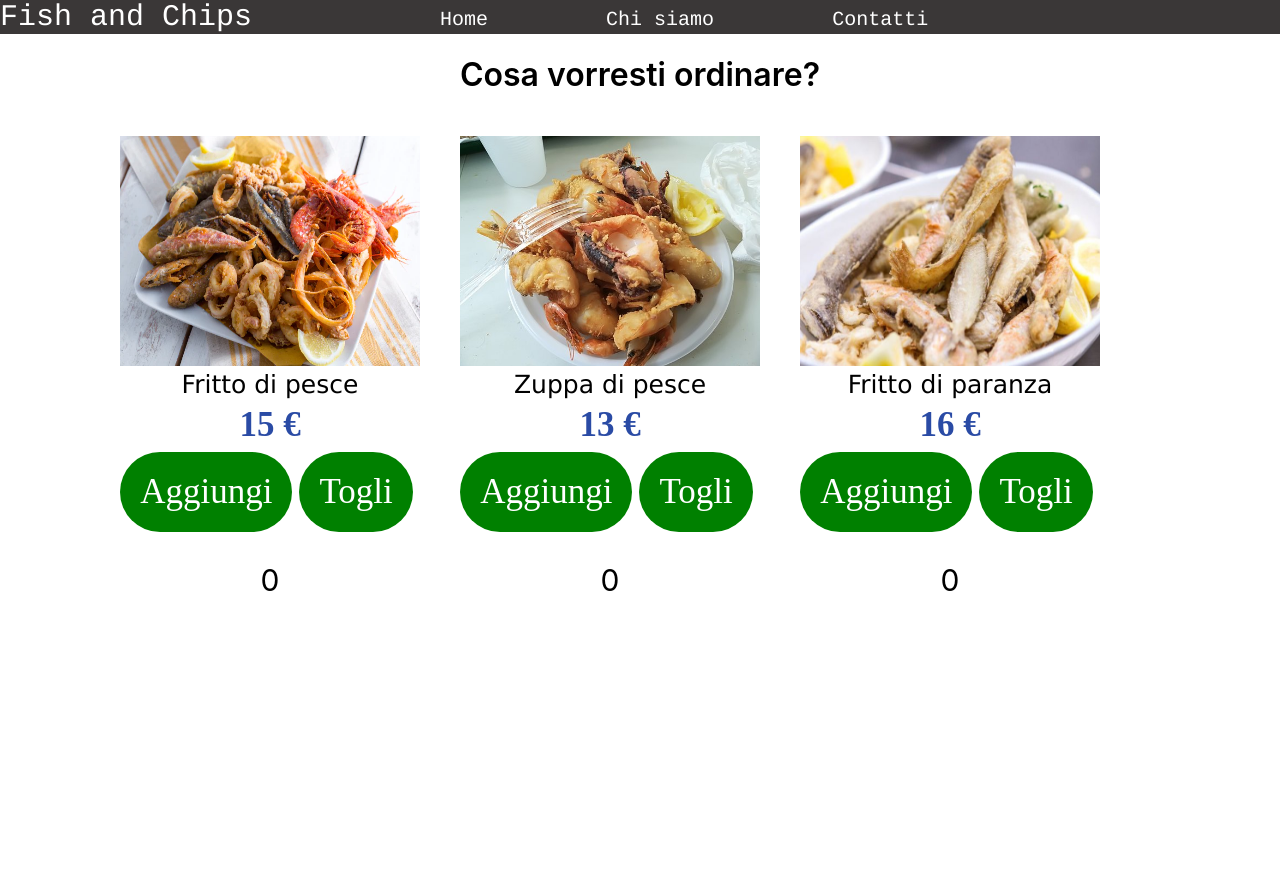
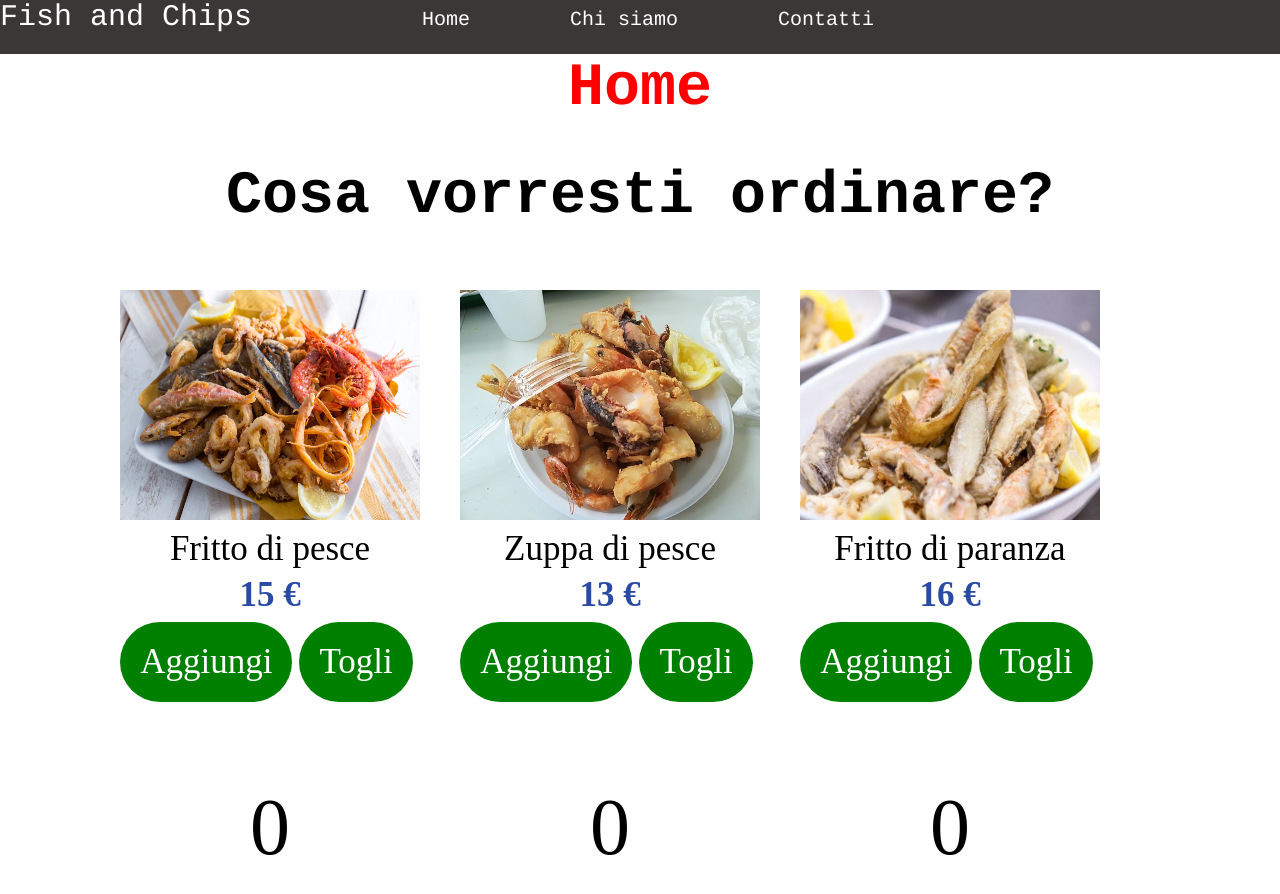
Before and after one commit to giorgiocoppola/Menu-, a React (Create React App) app: page / in a window 1280 px wide. Shown: the top 894 px of the page. Built offline with nearby package versions, Linux system fonts and the light colour scheme.

Commit message:
Creazione degli span di collegamento tra  menu'

```diff
--- a/src/App.css
+++ b/src/App.css
@@ -1,84 +1,17 @@
+.header {
 
-
-
-.container {
-  background-color:white;
-  height: 900px ;
-
-
+    color: white;
+    font-size: 30px;
+    font-family: Courier;
+    font-weight: 300;
+    background-color: rgb(58, 55, 55);
 
 }
 
-h1 {
-   text-align:center;
-   font-weight: 600;
+span {
+    font-size: 20px;
+    margin:50px;
+    position:relative;
+    left:120px;
+    font-weight: 200;
 }
-button {
-
-   background-color:green;
-   margin-top:13px;
-   margin-right: 7px;
-   padding:20px;
-   border: green;
-   color:white;
-   font-size:35px;
-   font-family:'Lucida Sars';
-   border-radius:40px;
-}
-
-button:hover {
-   background-color:hotpink;
-}
-
-
-.testo1 {
-  width:300px;
-  height:400px;
-  color:black;
-  float:left;
-  margin:20px;
-  text-align:center;
-  position:relative;
-  left:100px;
-}
-
-.testo2 {
-  width:300px;
-  height:400px;
-  color:black;
-  float:left;
-  margin:20px;
-  text-align:center;
-  position:relative;
-  left:100px;
-}
-
-.testo3 {
-  width:300px;
-  height:400px;
-  color:black;
-  float:left;
-  margin:20px;
-  text-align:center;
-  position:relative;
-  left:100px;
-}
-
-
-.descrizione {
-  font-size:25px;
-  font-family: Verdana;
-}
-
-.prezzo {
-  font-size:35px;
-  font-family:'Times New Roman';
-  font-weight: bold;
-  color:rgb(42, 75, 165);
-  position:relative;
-  top:6px;
-}
-
-p {
-   font-size:30px;
-}
--- a/src/App.js
+++ b/src/App.js
@@ -1,13 +1,49 @@
-import Button from '@material-ui/core/Button';
-import './App.css';
-import Menu from './components/Menu'
 
 
-function App() {
-  return (
-     <Menu />
 
-  );
+import {useState} from 'react'
+import Chisiamo from './components/Chisiamo'
+import Home from './components/Home'
+import Contatti from './components/Contatti'
+import './App.css'
+
+
+const parts = [
+    Home,
+    Chisiamo,
+    Contatti,
+  ]
+
+
+const pages = [
+    { component: Home, title: 'Home' },
+    { component: Chisiamo, title: 'Chi siamo' },
+    { component: Contatti, title: 'Contatti' },
+  ]
+
+
+
+
+  function App() {
+    const [active,setActive] = useState(0);
+
+    return (
+          <header>
+
+             <div className="header">Fish and Chips
+             {pages.map((page,i) =>(<span onClick={()=> setActive(i)}>{page.title}</span>))}
+
+             {parts.map((Component, i) => (
+              active === i
+          ? <Component key={i} />
+          : null
+      ))}
+
+
+
+             </div>
+          </header>
+    );
 }
 
 export default App;
--- /dev/null
+++ b/src/components/Chisiamo.css
@@ -0,0 +1,7 @@
+.container {
+    background-color:white;
+    height: 900px ;
+
+
+
+  }
--- /dev/null
+++ b/src/components/Chisiamo.js
@@ -0,0 +1,15 @@
+
+import './Chisiamo.css';
+
+
+ export default function Chisiamo() {
+
+    return (
+   <div className="container">
+       <h1 className="link">Chi siamo</h1>
+       <p>Ciao a tutti</p>
+    </div>
+
+    );
+
+}
--- /dev/null
+++ b/src/components/Contatti.css
@@ -0,0 +1,7 @@
+.container {
+    background-color:white;
+    height: 900px ;
+
+
+
+  }
--- /dev/null
+++ b/src/components/Contatti.js
@@ -0,0 +1,21 @@
+
+import './Contatti.css';
+
+
+  export default function Contatti() {
+
+    return (
+
+    <div className="container">
+          <h1 className="link"> Contatti </h1>
+
+       </div>
+
+    );
+
+
+
+
+
+
+}
--- a/src/components/Header.css
+++ /dev/null
@@ -1,27 +0,0 @@
-
-.header {
-
-    color: white;
-    font-size: 30px;
-    font-family: Courier;
-    font-weight: 300;
-    background-color: rgb(58, 55, 55);
-
-}
-
-span {
-    font-size: 20px;
-    margin:50px;
-    position:relative;
-    left:120px;
-    font-weight: 200;
-}
-
-a {
-    text-decoration:none;
-    color:white;
-}
-
-a:hover {
-    color:rgb(0, 255, 255);
-}
--- a/src/components/Header.js
+++ /dev/null
@@ -1,18 +0,0 @@
-import './Header.css'
-
-
-function Header() {
-    return (
-          <header>
-
-             <div className="header">Fish and Chips
-             <a href="#"> <span>Home</span> </a>
-             <a href="#"> <span>Chi siamo</span> </a>
-             <a href="#"> <span>Contatti</span> </a>
-
-             </div>
-          </header>
-    );
-}
-
-export default Header;
--- /dev/null
+++ b/src/components/Home.css
@@ -0,0 +1,93 @@
+.container {
+    background-color:white;
+    height: 900px ;
+
+
+
+  }
+
+  .link {
+    color:red;
+    text-align:center;
+    margin-top:20px;
+    font-weight: bold;
+
+  }
+  .dom {
+    color:black;
+    text-align:center;
+    margin-top:20px;
+    font-weight: bold;
+  }
+
+  button {
+
+     background-color:green;
+     margin-top:13px;
+     margin-right: 7px;
+     padding:20px;
+     border: green;
+     color:white;
+     font-size:35px;
+     font-family:'Lucida Sars';
+     border-radius:40px;
+  }
+
+  button:hover {
+     background-color:hotpink;
+  }
+
+
+  .testo1 {
+    width:300px;
+    height:400px;
+    color:black;
+    float:left;
+    margin:20px;
+    text-align:center;
+    position:relative;
+    left:100px;
+  }
+
+  .testo2 {
+    width:300px;
+    height:400px;
+    color:black;
+    float:left;
+    margin:20px;
+    text-align:center;
+    position:relative;
+    left:100px;
+  }
+
+  .testo3 {
+    width:300px;
+    height:400px;
+    color:black;
+    float:left;
+    margin:20px;
+    text-align:center;
+    position:relative;
+    left:100px;
+  }
+
+
+  .descrizione {
+    font-size:35px;
+    font-family: 'Times New Roman';
+  }
+
+  .prezzo {
+    font-size:35px;
+    font-family:'Times New Roman';
+    font-weight: bold;
+    color:rgb(42, 75, 165);
+    position:relative;
+    top:6px;
+  }
+
+  p {
+     color:black;
+     font-size:80px;
+     font-family: 'Times New Roman';
+  }
--- a/src/components/Menu.js
+++ b/src/components/Home.js
@@ -2,17 +2,20 @@ import pesce from './pesce.webp'
 import pesce2 from './fritto.jpg'
 import pesce3 from './Fritto-di-paranza.jpg'
 import React,{useState} from 'react'
+import './Home.css';
 
 
 
-function Menu({max=20,min=0}) {
+export default function Home({max=20,min=0}) {
   const [count,setcount] = useState(0)
   const [count2,setcount2] = useState(0)
   const [count3,setcount3] = useState(0)
 
          return (
+
         <div className="container">
-         <h1>Cosa vorresti ordinare?</h1>
+         <h1 className="link">Home</h1>
+         <h1 className="dom">Cosa vorresti ordinare?</h1>
          <div className ="testo1"> <img src={pesce} width="300px" height="230px"></img>
          <div className="descrizione">Fritto di pesce</div>
          <div className="prezzo">15 €</div>
@@ -75,5 +78,3 @@ function Menu({max=20,min=0}) {
   );
 
 }
-
-export default Menu;
--- a/src/index.js
+++ b/src/index.js
@@ -3,16 +3,16 @@ import ReactDOM from 'react-dom';
 import './index.css';
 import App from './App';
 import reportWebVitals from './reportWebVitals';
-import Button from './App'
-import Header from './components/Header'
+
+
+
+
 
 
 
 ReactDOM.render(
   <React.StrictMode>
-    <Header />
-    <App />
-
+   <App />
   </React.StrictMode>,
   document.getElementById('root')
 );
```
Also changed, not shown: src/routes.js (deleted, +0 -18 lines).
